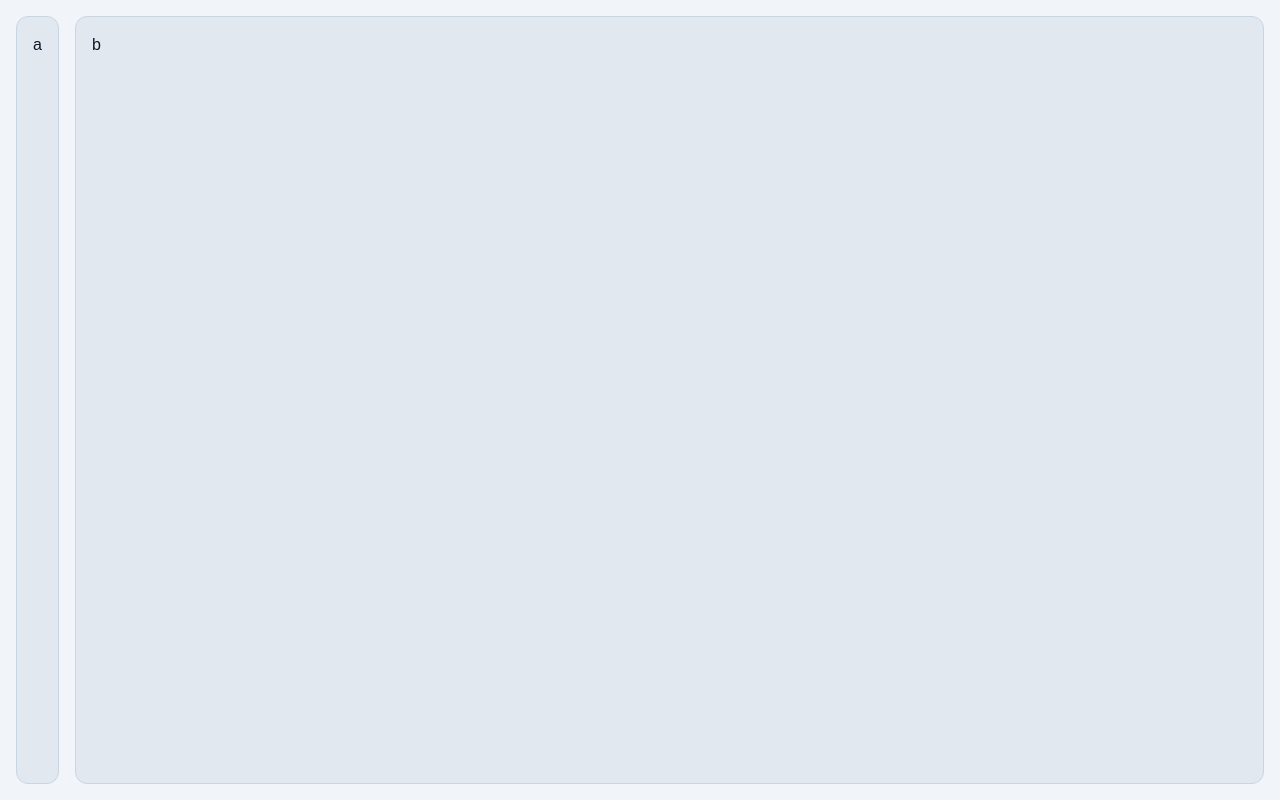
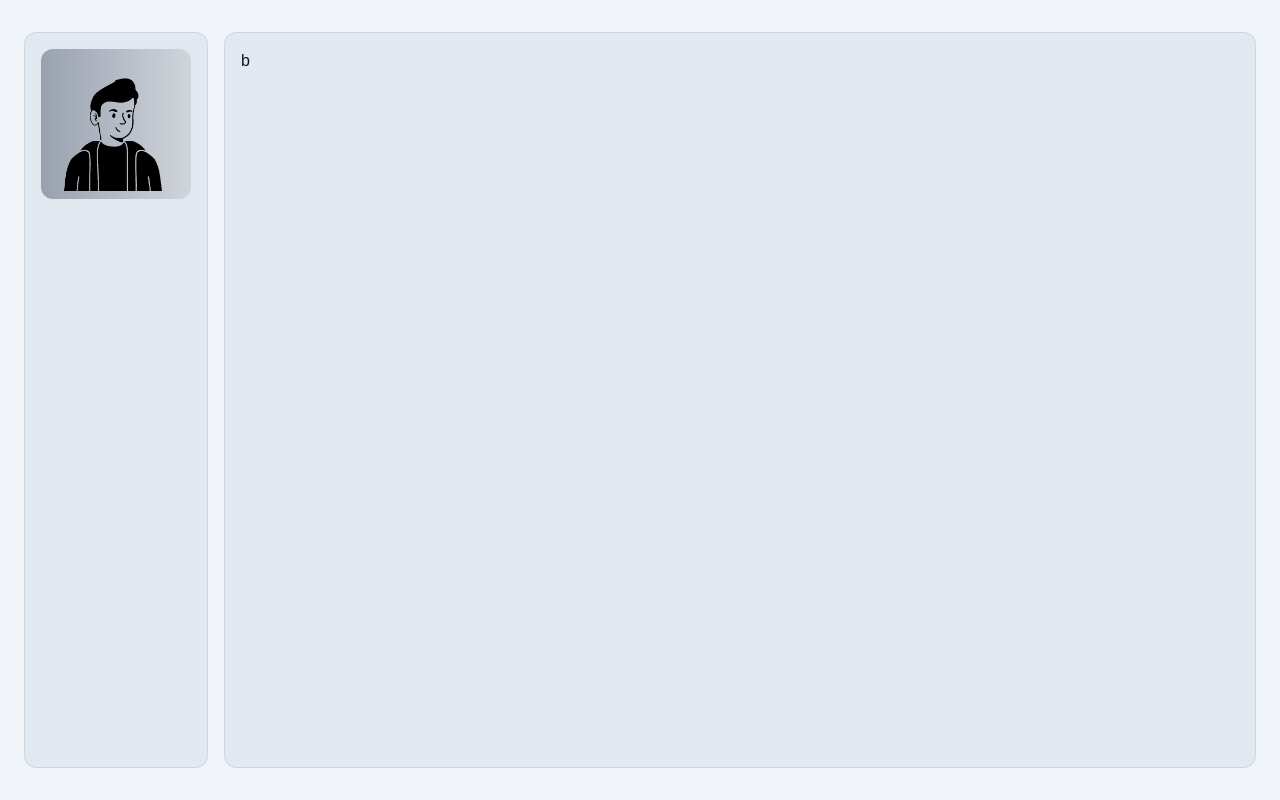
Before and after one commit to priyansh-dimri/portfolio, a React (Vite) app: page / in a window 1280 px wide. Built offline with nearby package versions, Linux system fonts and the light colour scheme; a web font is replaced by a local one.

Commit message:
add ImageComponent and profilePicture.png
- Modified padding in App.jsx
- Added ImageComponent in NavPanel.jsx

```diff
--- a/src/App.jsx
+++ b/src/App.jsx
@@ -4,7 +4,7 @@ import NavPanel from "./layouts/NavPanel";
 
 function App() {
   return (
-    <div className="h-screen grid grid-cols-1 lg:grid-cols-[auto_1fr] p-4 gap-4 bg-slate-100 text-slate-900 dark:bg-zinc-900 dark:text-zinc-100">
+    <div className="h-screen grid grid-cols-1 lg:grid-cols-[auto_1fr] px-6 py-8 gap-4 bg-slate-100 text-slate-900 dark:bg-zinc-900 dark:text-zinc-100">
       <NavPanel />
       <MainContent />
       {/* <MobileNav/> Only for mobiles */}
--- /dev/null
+++ b/src/components/ImageComponent.jsx
@@ -0,0 +1,13 @@
+const ImageComponent = ({ src, alt = "Image", size = 150 }) => {
+  return (
+    <div
+      className="bg-gradient-to-r from-gray-400 to-gray-300 dark:from-zinc-600 dark:to-zinc-700
+        p-2 flex items-center justify-center overflow-hidden rounded-xl"
+      style={{ width: `${size}px`, height: `${size}px` }}
+    >
+      <img src={src} alt={alt} className="w-full h-full object-cover" />
+    </div>
+  );
+};
+
+export default ImageComponent;
--- a/src/layouts/NavPanel.jsx
+++ b/src/layouts/NavPanel.jsx
@@ -1,7 +1,14 @@
+import profilePicture from "../assets/images/profilePicture.png";
+import ImageComponent from "../components/ImageComponent";
+
 const NavPanel = () => {
   return (
-    <div className="bg-slate-200 dark:bg-zinc-800 border border-slate-300 dark:border-zinc-700 p-4 rounded-xl">
-      a
+    <div
+      className="bg-slate-200 dark:bg-zinc-800
+      border border-slate-300 dark:border-zinc-700
+      p-4 rounded-xl"
+    >
+      <ImageComponent src={profilePicture} alt="Profile Picture" />
     </div>
   );
 };
```
Also changed, not shown: src/assets/images/profilePicture.png (added).
